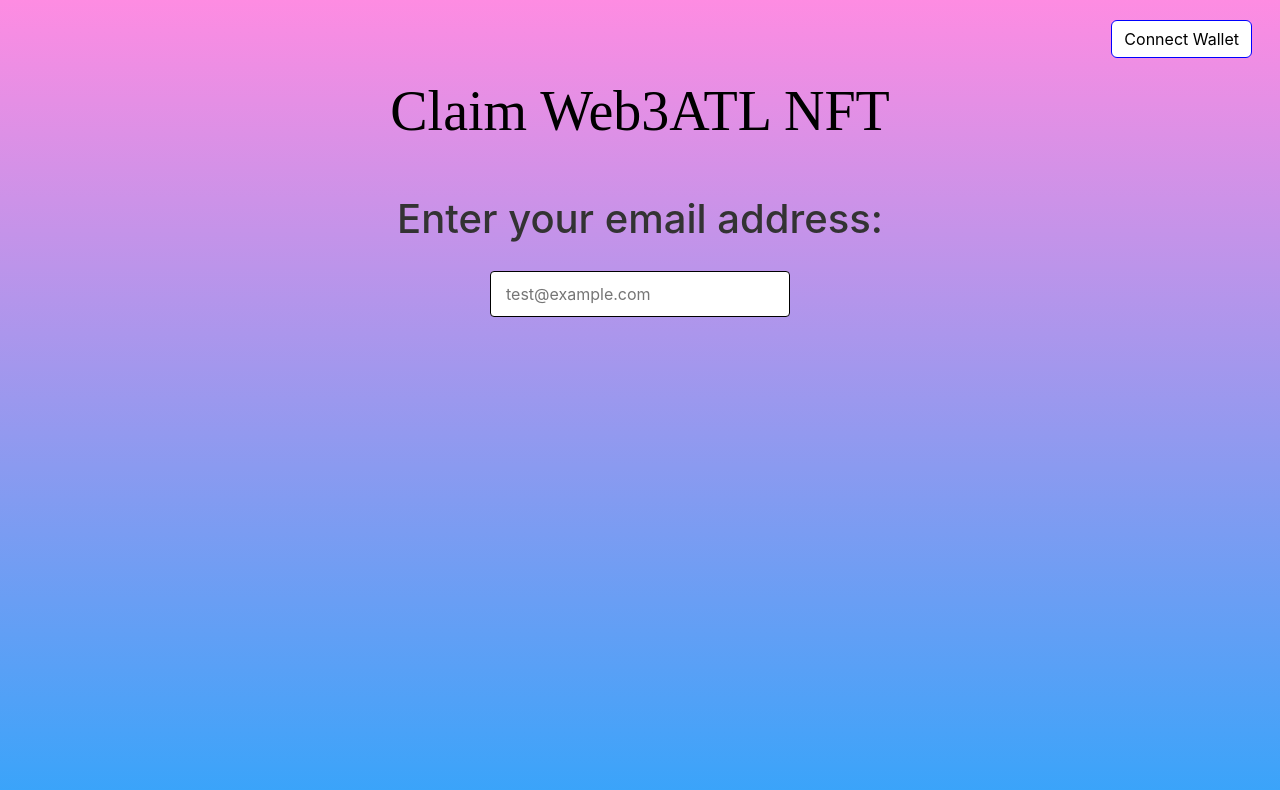
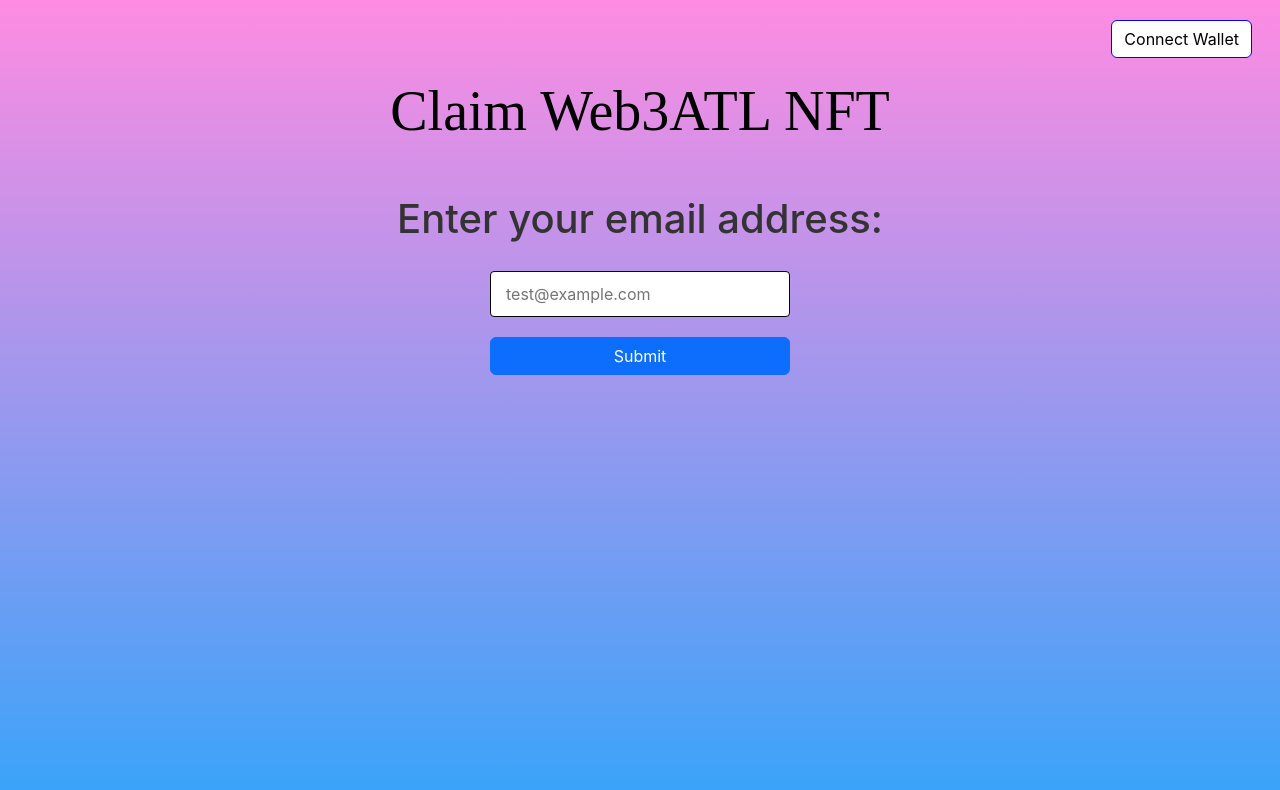
Before and after one commit to blockchain-gt/web3atl-nft, a React (Create React App) app in the folder frontend/: page / in a window 1280 px wide. Shown: the top 790 px of the page. Built offline with nearby package versions, Linux system fonts and the light colour scheme; a web font is replaced by a local one.

Commit message:
update frontend + json wrap answer for cloud function

```diff
--- a/frontend/src/components/ClaimNFTPage/claim.js
+++ b/frontend/src/components/ClaimNFTPage/claim.js
@@ -69,7 +69,7 @@ function App() {
         </div>
         <div class="d-flex justify-content-center">
           <div class="d-flex justify-content-center text-area" id="text-area">
-            <div class=" flex-column">
+            <div class="d-flex flex-column justify-content-center">
               <input
                 id="email-box"
                 type="text"
@@ -85,19 +85,30 @@ function App() {
                   const discord = document.getElementById(
                     "discord-error-message"
                   );
-                  emailBox.addEventListener("blur", () => {
+                }}
+                placeholder="test@example.com"
+              />
+              <button
+                class="btn btn-primary mb-4 mx-12"
+                onClick={() => {
+                    const emailBox = document.getElementById("email-box");
+                    const invalidEmail = document.getElementById(
+                    "invalidemail-error-message"
+                    );
+                    const discordlink = document.getElementById(
+                      "discordlink-error-message"
+                    );
+                    const discord = document.getElementById(
+                      "discord-error-message"
+                    );
                     fetch(
-                      "https://damp-sierra-23787.herokuapp.com/https://us-central1-web3-atl-nfts.cloudfunctions.net/queryList"
+                      "https://damp-sierra-23787.herokuapp.com/https://us-central1-web3-atl-nfts.cloudfunctions.net/verifyEmail?param=" + emailBox.value
                     )
                       .then((response) => response.json())
                       .then((json) => {
                         const content = json;
-                        var i = 0;
-                        for (i = 0; i < content["team"].length; i++) {
-                          if (
-                            content["team"][i].toLowerCase().split(",")[0] ===
-                            emailBox.value.toLowerCase()
-                          ) {
+                        console.log(content)
+                        if(content === "team") {
                           emailBox.style.border = "1px solid black";
                           emailBox.style.background = "#FFFFFF";
                           discordlink.style.display = "none";
@@ -110,13 +121,7 @@ function App() {
                           invalidEmail.style.display = "none";
                           return;
                         }
-                        }
-                        for (i = 0; i < content["speaker"].length; i++) {
-                          if (
-                            content["speaker"][i]
-                              .toLowerCase()
-                              .split(",")[0] === emailBox.value.toLowerCase()
-                          ) {
+                        if(content === "speaker") {
                           emailBox.style.border = "1px solid black";
                           emailBox.style.background = "#FFFFFF";
                           discordlink.style.display = "none";
@@ -129,12 +134,7 @@ function App() {
                           invalidEmail.style.display = "none";
                           return;
                         }
-                        }
-                        for (i = 0; i < content["hacker"].length; i++) {
-                          if (
-                            content["hacker"][i].toLowerCase().split(",")[0] ===
-                            emailBox.value.toLowerCase()
-                          ) {
+                        if(content === "hacker") {
                           emailBox.style.border = "1px solid black";
                           emailBox.style.background = "#FFFFFF";
                           discordlink.style.display = "none";
@@ -147,13 +147,7 @@ function App() {
                           invalidEmail.style.display = "none";
                           return;
                         }
-                        }
-                        for (i = 0; i < content["general"].length; i++) {
-                          if (
-                            content["general"][i]
-                              .toLowerCase()
-                              .split(",")[0] === emailBox.value.toLowerCase()
-                          ) {
+                        if(content === "general") {
                           emailBox.style.border = "1px solid black";
                           emailBox.style.background = "#FFFFFF";
                           discordlink.style.display = "none";
@@ -166,7 +160,6 @@ function App() {
                           invalidEmail.style.display = "none";
                           return;
                         }
-                        }
                         emailBox.style.border = "2px solid red";
                         emailBox.style.background = "#FED6D6";
                         invalidEmail.style.display = "flex";
@@ -174,10 +167,7 @@ function App() {
                         discord.style.display = "flex";
                         setIsEmailValid(false);
                       });
-                  });
-                }}
-                placeholder="test@example.com"
-              />
+                }}> Submit </button>
             </div>
           </div>
         </div>
```
Also changed, not shown: 1 other file (tests, documents, lock files or other folders). Lines whose indentation alone changed are shown as unchanged.
